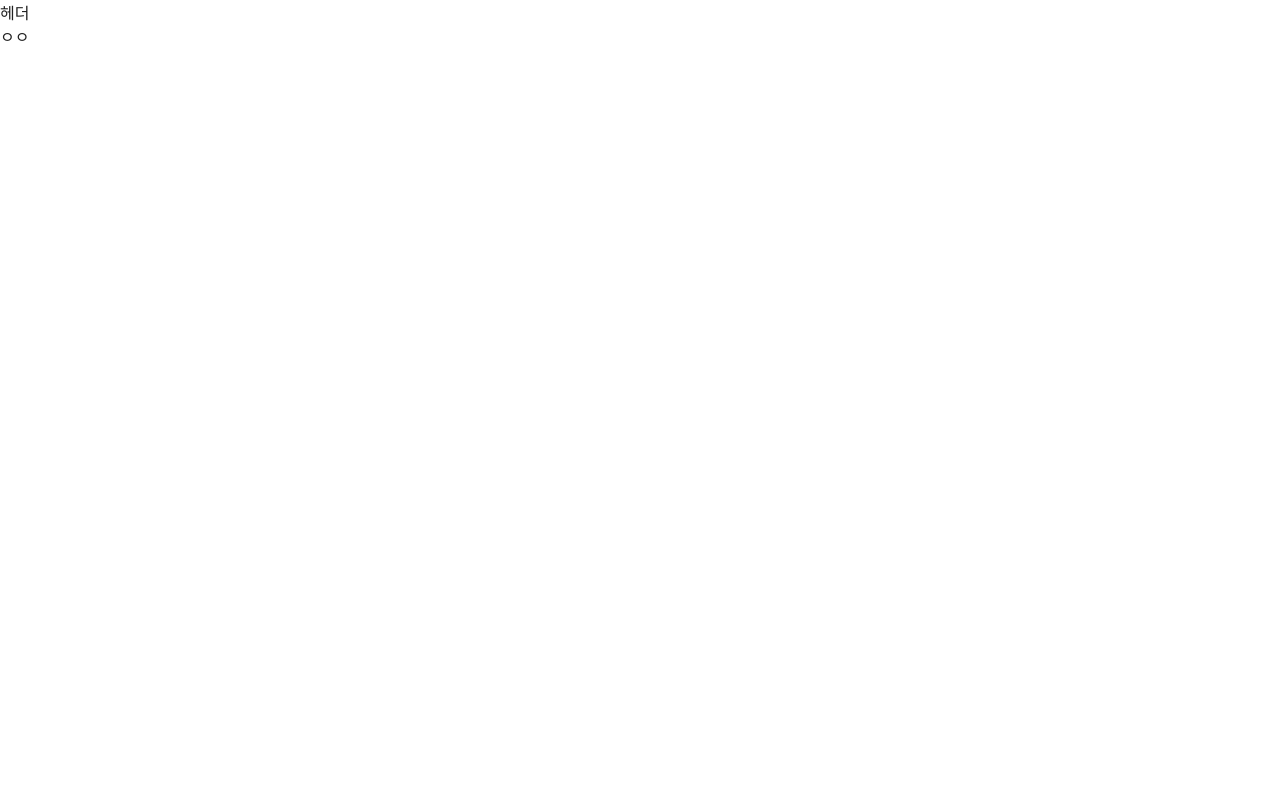
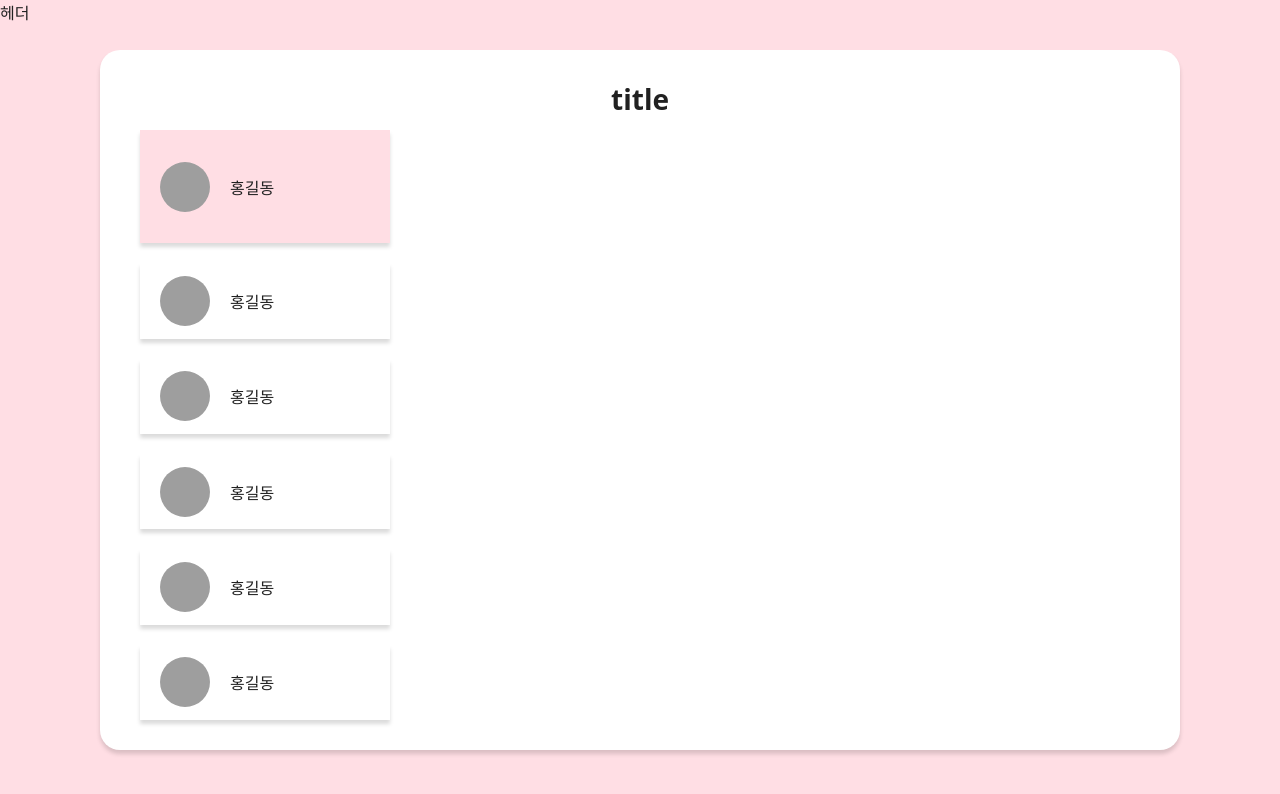
Before and after one commit to gajicoding/team-intro, a plain HTML site: page team.html in a window 1280 px wide. Drawn offline with nearby package versions, Linux system fonts and the light colour scheme; grey boxes are pictures that could not be loaded.

Commit message:
소개페이지 사이드바

```diff
--- a/css/team_layout.css
+++ b/css/team_layout.css
@@ -1,17 +1,41 @@
 body {
     width: 100vw;
-    min-height: 100%;
+    height: 100vh;
     display: flex;
-    flex-direction: column;
+    align-items: center;
+    justify-content: center;
+
+    background-color: var(--primary-color);
 }
 
 header {
+    position: absolute;
+    top: 0;
     width: 100%;
 }
 
 section {
+    min-width: 500px;
+    width: calc(100vw - 200px);
+    height: calc(100vh - 100px);
+    border-radius: 20px;
+
+    background-color: var(--bg-color);
+    box-shadow: 0px 4px 4px #00000025;
+
+    padding: 30px 40px;
+}
+
+section h2 {
+    text-align: center;
+    height: 50px;
+}
+
+.content {
+    box-sizing: border-box;
+    height: calc(100% - 50px);
     display: grid;
-    grid-template-columns: 300px auto;
+    grid-template-columns: 250px auto;
 }
 
 .sideBar, .intro{
--- /dev/null
+++ b/css/team_sideBar.css
@@ -0,0 +1,39 @@
+
+
+.sideBar {
+    width: 100%;
+    height: 100%;
+
+    display: flex;
+    flex-direction: column;
+    gap: 20px;
+
+}
+
+.sideBar .teamDiv {
+    flex-grow: 1;
+    min-width: 100%;
+    box-shadow: 0px 4px 4px #00000025;
+
+    transition: 0.5s;
+
+    cursor: pointer;
+
+    display: flex;
+    align-items: center;
+    gap: 20px;
+    padding: 0 20px;
+}
+
+.teamActive {
+    flex-grow: 2.5 !important;
+    background-color: var(--primary-color);
+}
+
+.teamDiv_img {
+    width: 50px;
+    height: 50px;
+    border-radius: 100%;
+
+    background-size: cover;
+}
--- /dev/null
+++ b/js/team_sideBar.js
@@ -0,0 +1,61 @@
+'use strict'
+
+let data = [
+    {
+        img: "https://blog.kakaocdn.net/dn/tEMUl/btrDc6957nj/NwJoDw0EOapJNDSNRNZK8K/img.jpg",
+        name: "홍길동"
+    },
+
+    {
+        img: "https://blog.kakaocdn.net/dn/tEMUl/btrDc6957nj/NwJoDw0EOapJNDSNRNZK8K/img.jpg",
+        name: "홍길동"
+    },
+
+    {
+        img: "https://blog.kakaocdn.net/dn/tEMUl/btrDc6957nj/NwJoDw0EOapJNDSNRNZK8K/img.jpg",
+        name: "홍길동"
+    },
+
+    {
+        img: "https://blog.kakaocdn.net/dn/tEMUl/btrDc6957nj/NwJoDw0EOapJNDSNRNZK8K/img.jpg",
+        name: "홍길동"
+    },
+
+    {
+        img: "https://blog.kakaocdn.net/dn/tEMUl/btrDc6957nj/NwJoDw0EOapJNDSNRNZK8K/img.jpg",
+        name: "홍길동"
+    },
+
+    {
+        img: "https://blog.kakaocdn.net/dn/tEMUl/btrDc6957nj/NwJoDw0EOapJNDSNRNZK8K/img.jpg",
+        name: "홍길동"
+    },
+];
+
+$(document).ready(function () {
+    data.forEach((d) => {
+        let html = `
+            <div class="teamDiv">
+                <div class="teamDiv_img" style="background-image: url('${d.img}');"></div>
+                <div>
+                    ${d.name}
+                </div>
+            </div>
+        `;
+
+        $('#sideBar').append(html);
+    });
+});
+
+
+$(document).ready(function () {
+    $('.teamDiv').click(function(){
+        $(this).addClass('teamActive').siblings().removeClass('teamActive');
+
+        let i = $(this).index();
+        console.log(data[i]);
+    });
+
+    // 기본값
+    $('.teamDiv').eq(0).click();
+})
--- a/team.html
+++ b/team.html
@@ -9,6 +9,10 @@
 
     <link rel="stylesheet" href="./css/root.css">
     <link rel="stylesheet" href="./css/team_layout.css">
+    <link rel="stylesheet" href="./css/team_sideBar.css">
+
+    <script src="https://ajax.googleapis.com/ajax/libs/jquery/3.5.1/jquery.min.js"></script>
+    <script src="./js/team_sideBar.js"></script>
 </head>
 <body>
     <header>
@@ -17,8 +21,19 @@
     </header>
 
     <section>
-        <div class="sideBar">
-            <!-- 사이드바 -->ㅇㅇ
+
+        <h2>title</h2>
+
+        <div class="content">
+            <div id="sideBar" class="sideBar">
+                <!-- 사이드바 -->
+
+                <!-- <div class="teamDiv">
+                    <div class="img" style="background-image: url('${d.img}');"></div>
+                    <div>
+                        ${d.name}
+                    </div>
+                </div> -->
             </div>
 
             <div class="intro">
@@ -30,6 +45,8 @@
                     <!-- 이미지 슬라이더 -->
                 </div>
             </div>
+        </div>
+
 
     </section>
 
```
Lines whose indentation alone changed are shown as unchanged.
